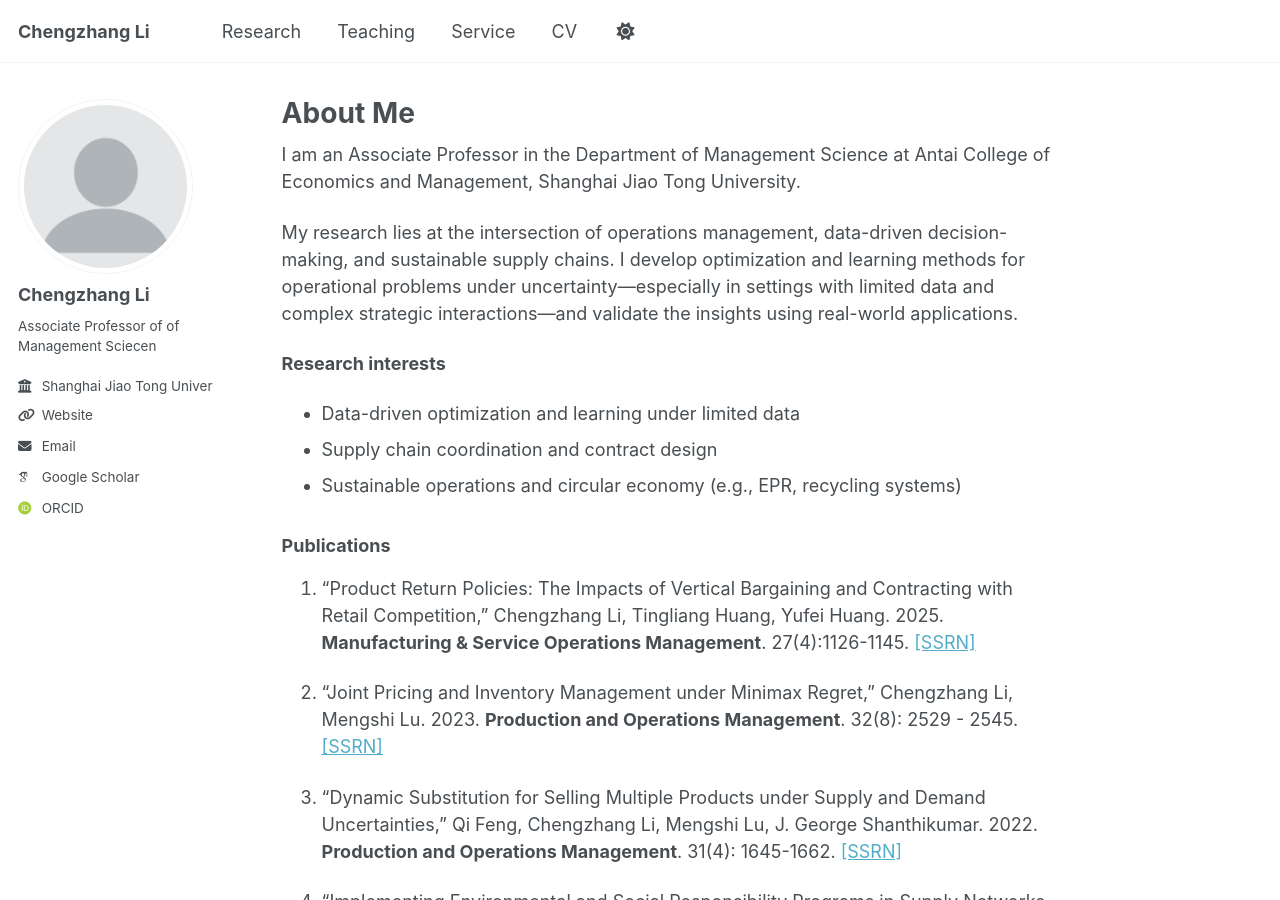
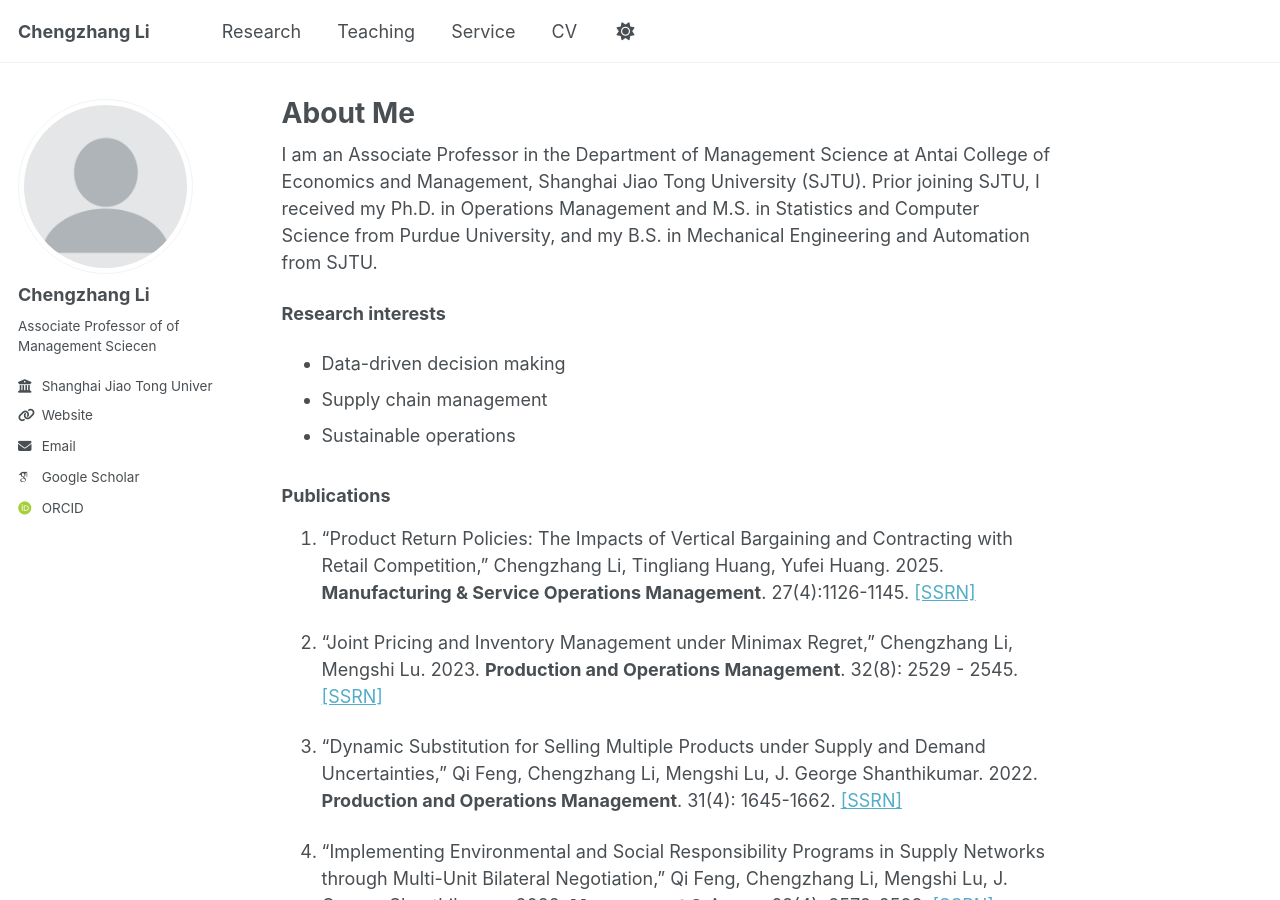
Before and after one commit to li-chengzhang/li-chengzhang.github.io, a Jekyll site: the page built from _pages/about.md, in a window 1280 px wide and 900 px high. Built offline with Jekyll 4.4.1, drawn with Linux system fonts in a browser that asks for light colours; some web fonts are replaced; a script that is not in the unit is left out.

Commit message:
Update about.md

```diff
--- a/_pages/about.md
+++ b/_pages/about.md
@@ -5,14 +5,12 @@ author_profile: true
 ---
 
 
-I am an Associate Professor in the Department of Management Science at Antai College of Economics and Management, Shanghai Jiao Tong University.
-
-My research lies at the intersection of operations management, data-driven decision-making, and sustainable supply chains. I develop optimization and learning methods for operational problems under uncertainty—especially in settings with limited data and complex strategic interactions—and validate the insights using real-world applications.
+I am an Associate Professor in the Department of Management Science at Antai College of Economics and Management, Shanghai Jiao Tong University (SJTU). Prior joining SJTU, I received my Ph.D. in Operations Management and M.S. in Statistics and Computer Science from Purdue University, and my B.S. in Mechanical Engineering and Automation from SJTU.
 
 **Research interests**
-- Data-driven optimization and learning under limited data
-- Supply chain coordination and contract design
-- Sustainable operations and circular economy (e.g., EPR, recycling systems)
+- Data-driven decision making
+- Supply chain management
+- Sustainable operations
 
 ### Publications
 
```
